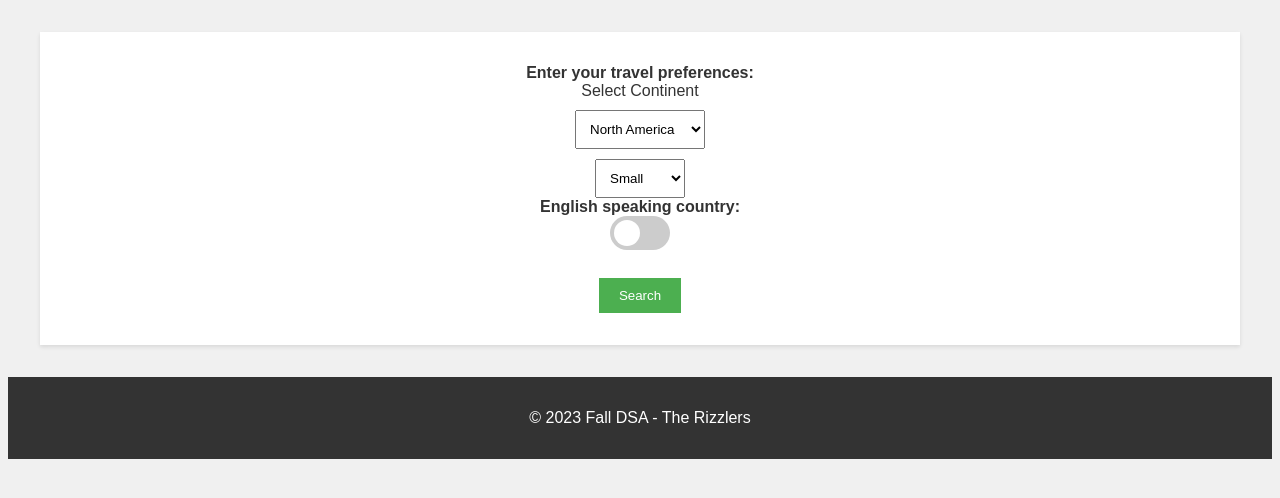
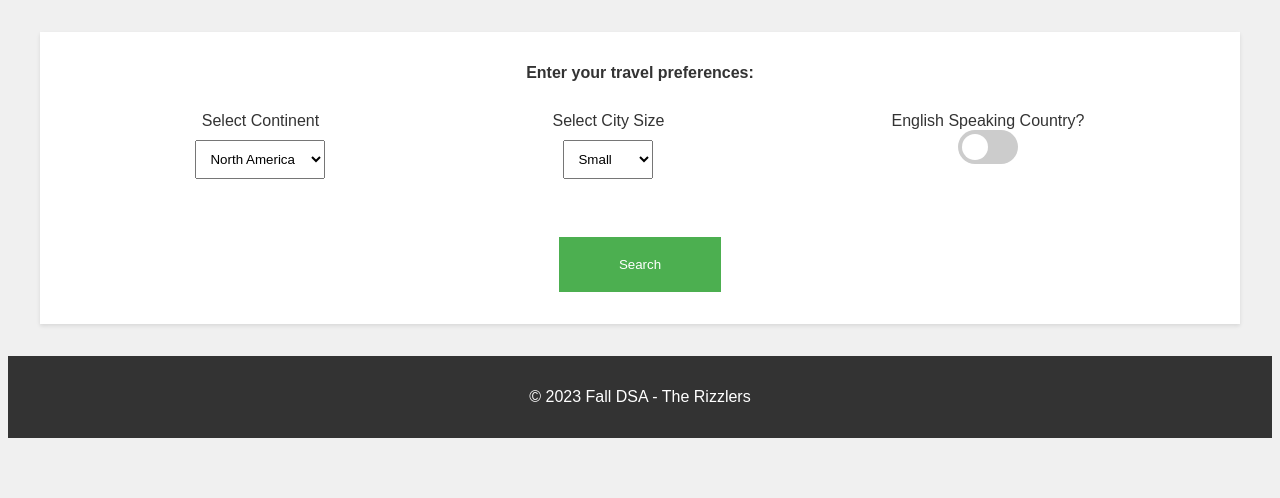
Before and after one commit to r0hanshah/Project3, a Django app: page / in a window 1280 px wide. Shown: the part 154-652 px from the top of the page. Run offline with Django 4.2, Linux system fonts and the light colour scheme.

Commit message:
Added correct components to html

```diff
--- a/django/myapp/templates/base.html
+++ b/django/myapp/templates/base.html
@@ -1,5 +1,6 @@
 <!DOCTYPE html>
 <html lang="en">
+
 <head>
     <meta charset="UTF-8">
     <meta name="viewport" content="width=device-width, initial-scale=1.0">
@@ -11,36 +12,43 @@
             background-color: #f0f0f0;
             color: #333;
         }
+
         header {
             background-color: #4CAF50;
             color: white;
             text-align: center;
             padding: 1em 0;
         }
+
         main {
             margin: 2em;
         }
+
         #search-section {
             background-color: #fff;
             padding: 2em;
-            box-shadow: 0 2px 4px rgba(0,0,0,0.1);
+            box-shadow: 0 2px 4px rgba(0, 0, 0, 0.1);
             text-align: center;
             transition: all 0.3s ease;
         }
+
         #search-section:hover {
-            box-shadow: 0 4px 8px rgba(0,0,0,0.2);
+            box-shadow: 0 4px 8px rgba(0, 0, 0, 0.2);
         }
+
         button {
             background-color: #4CAF50;
             color: white;
             border: none;
-            padding: 10px 20px;
+            padding: 20px 60px;
             cursor: pointer;
             transition: background-color 0.3s ease;
         }
+
         button:hover {
-            background-color: #45a049;
+            background-color: #39853d;
         }
+
         footer {
             text-align: center;
             padding: 1em 0;
@@ -48,7 +56,6 @@
             color: white;
         }
 
-        /* The switch - the box around the slider */
         .switch {
             position: relative;
             display: inline-block;
@@ -56,14 +63,12 @@
             height: 34px;
         }
 
-/* Hide default HTML checkbox */
         .switch input {
             opacity: 0;
             width: 0;
             height: 0;
         }
 
-/* The slider */
         .slider {
             position: absolute;
             cursor: pointer;
@@ -88,15 +93,15 @@
             transition: .4s;
         }
 
-input:checked + .slider {
+        input:checked+.slider {
             background-color: #4CAF50;
         }
 
-input:focus + .slider {
-    background-color: #4CAF50;
+        input:focus+.slider {
+            box-shadow: 0 0 1px #4CAF50;
         }
 
-input:checked + .slider:before {
+        input:checked+.slider:before {
             -webkit-transform: translateX(26px);
             -ms-transform: translateX(26px);
             transform: translateX(26px);
@@ -111,8 +116,20 @@ input:checked + .slider:before {
             border-radius: 50%;
         }
 
+        .grid-container {
+            display: grid;
+            grid-template-columns: auto auto auto;
+            padding: 10px;
+        }
+
+        .grid-item {
+            background-color: rgba(255, 255, 255, 0.8);
+            padding: 20px;
+            text-align: center;
+        }
     </style>
 </head>
+
 <body>
     <header>
         <h1>TravelSmart</h1>
@@ -123,13 +140,12 @@ input:checked + .slider:before {
         <section id="search-section">
             <label for="search-input"><strong>Enter your travel preferences:</strong></label><br>
             <!--<input type="text" id="search-input" placeholder="Country, Population, Language, etc." style="padding: 10px; margin-top: 10px;">-->
-
-    <div class="container-fluid">
-        <div class="row">
-            <div class="col-sm-6">
+            <div class="grid-container">
+                <div class="grid-item">
                     <!-- Insert link to CSS framework and custom styles here -->
                     <label for="search-input">Select Continent</label><br>
-    <select name="cars" id="continent" placeholder="Select Language" style="padding: 10px; margin-top: 10px;">
+                    <select name="cars" id="continent" placeholder="Select Language"
+                        style="padding: 10px; margin-top: 10px;">
                         <option value="northAmerica">North America</option>
                         <option value="southAmerica">South America</option>
                         <option value="europe">Europe</option>
@@ -138,29 +154,28 @@ input:checked + .slider:before {
                         <option value="oceania">Oceania </option>
                     </select>
                 </div>
-            </div>
 
-                <div class="col-sm-6">
-                          <!-- Insert link to CSS framework and custom styles here -->
-        <select name="cars" id="cars" placeholder="Select city size"  style="padding: 10px; margin-top: 10px;">
+                <div class="grid-item">
+                    <label for="search-input">Select City Size</label><br>
+                    <select name="cars" id="cars" placeholder="Select city size"
+                        style="padding: 10px; margin-top: 10px;">
                         <option value="small">Small</option>
                         <option value="medium">Medium</option>
                         <option value="large">Large</option>
                     </select>
                 </div>
-                <label for="search-input"><strong>English speaking country:</strong></label><br>
-                <div class="col-sm-6">
+                <!-- Insert link to CSS framework and custom styles here -->
+                <div class="grid-item">
+                    <label for="search-input">English Speaking Country?</label><br>
                     <!-- Insert link to CSS framework and custom styles here -->
                     <label class="switch">
                         <input type="checkbox">
                         <span class="slider round"></span>
                     </label>
                 </div>
-
-
-
                 <br>
             </div>
+            <!-- Search button should run some function that runs an algorithm and returns a city's name, population, and language -->
             <button id="search-button" style="margin-top: 10px;">Search</button>
         </section>
         <!-- Additional sections for suggestions and results can be dynamically loaded here -->
@@ -172,4 +187,5 @@ input:checked + .slider:before {
 
     <!-- Insert JavaScript files here -->
 </body>
+
 </html>
```
Lines whose indentation alone changed are shown as unchanged.
